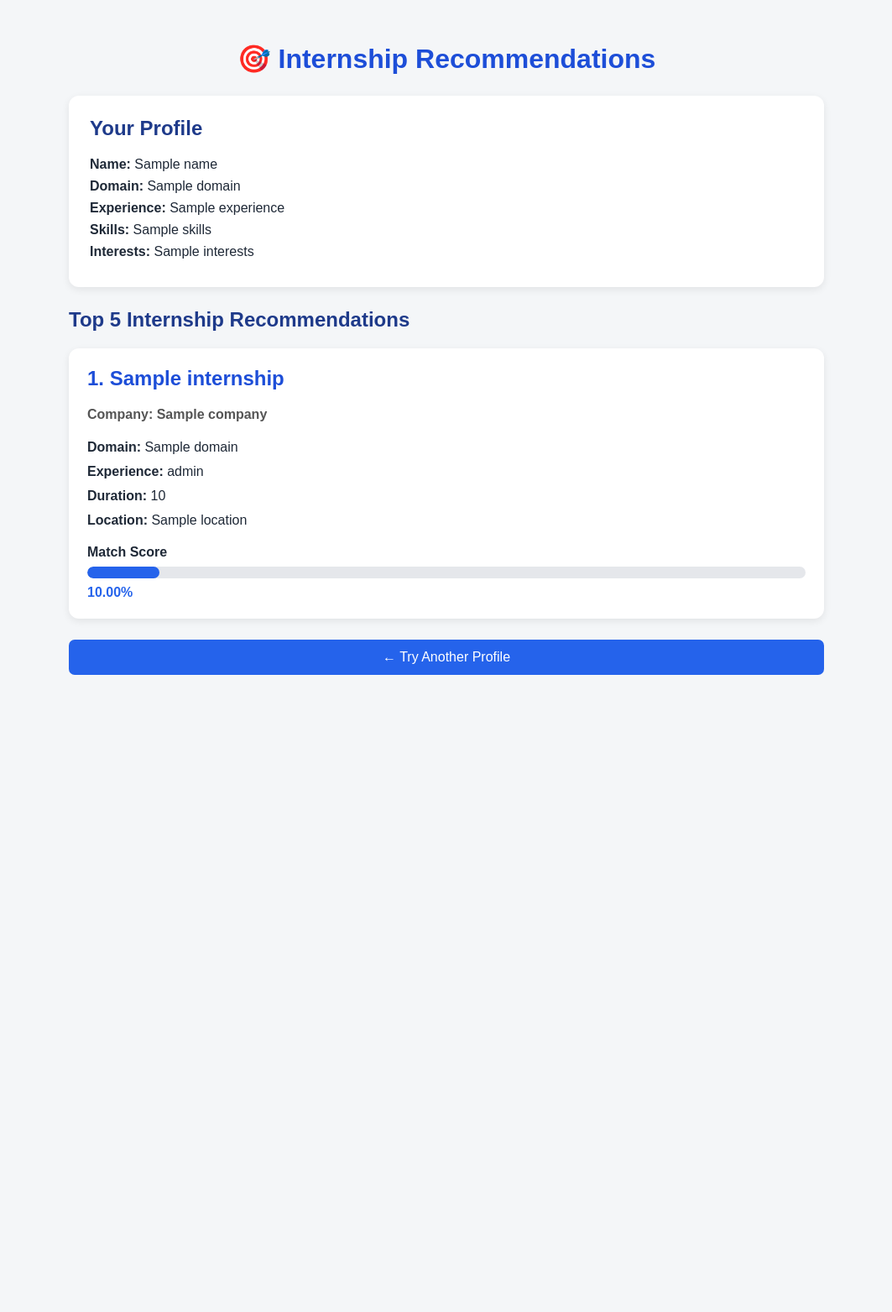
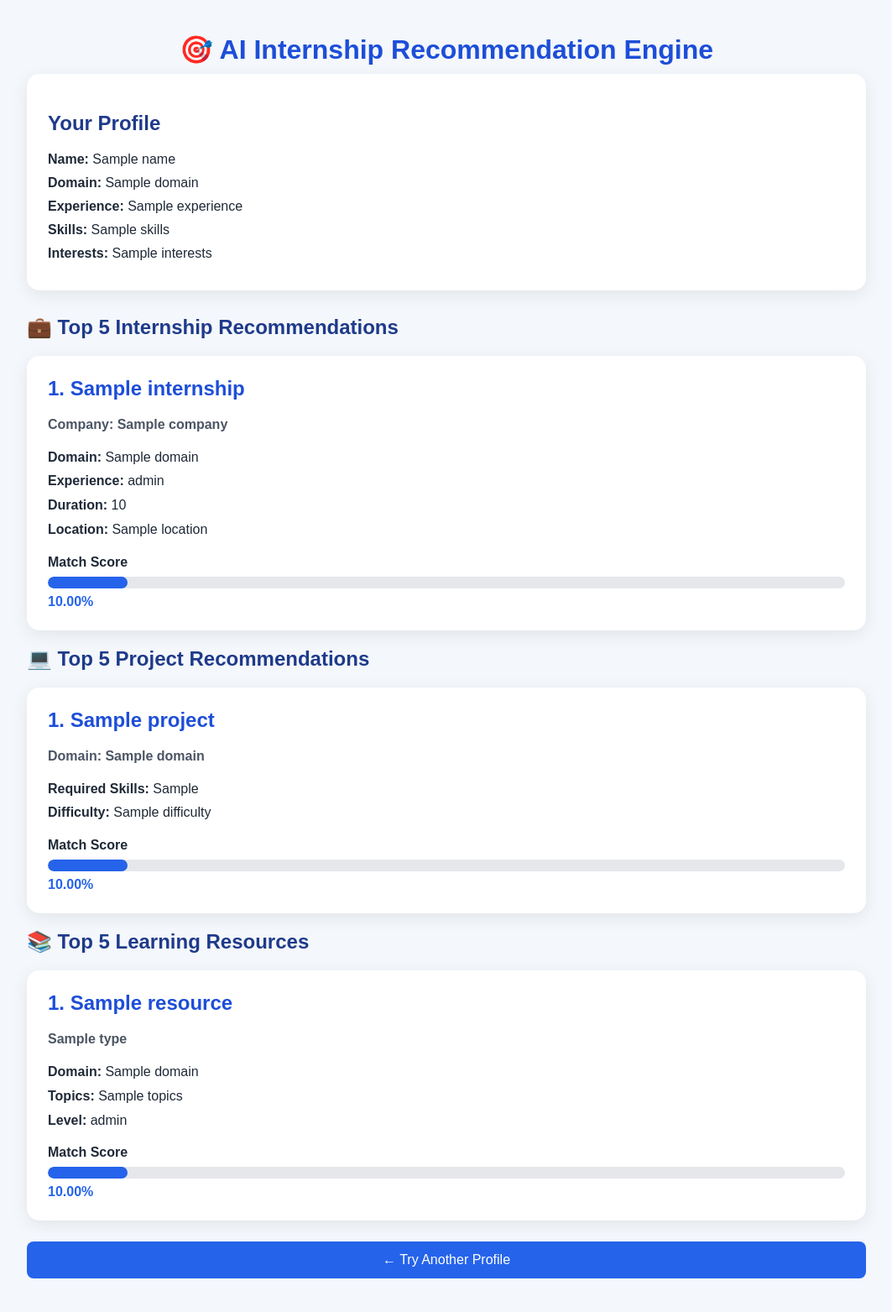
Before and after one commit to Dhanush-dev21/AI_Internship_Recommendation_Engine, a Flask app: template templates/results.html in a window 1280 px wide. Shown: the whole page at 84% size, without its empty margins (108-1171 px from the left). Before the commit the page ends 804 px from the top, so only its background shows below. Run offline with Flask 3, Linux system fonts and the light colour scheme; the template is opened without the code that fills it: most values are stand-ins (such as "Sample title", 1, 10 or a date in 2020).

Commit message:
Add project and learning resource recommendations

```diff
--- a/templates/results.html
+++ b/templates/results.html
@@ -1,113 +1,25 @@
 <!DOCTYPE html>
 <html>
+
 <head>
+
     <title>Internship Recommendations</title>
+
     <link rel="stylesheet"
-      href="{{ url_for('static', filename='style.css') }}">
+          href="{{ url_for('static', filename='style.css') }}">
 
-    <style>
-        body {
-            font-family: Arial, sans-serif;
-            background: #f4f6f8;
-            margin: 0;
-            padding: 30px;
-        }
-
-        .container {
-            max-width: 900px;
-            margin: auto;
-        }
-
-        h1 {
-            text-align: center;
-            margin-bottom: 25px;
-        }
-
-        .profile {
-            background: white;
-            padding: 25px;
-            border-radius: 12px;
-            box-shadow: 0 3px 10px rgba(0,0,0,0.08);
-            margin-bottom: 25px;
-        }
-
-        .profile h2 {
-            margin-top: 0;
-        }
-
-        .profile p {
-            margin: 8px 0;
-        }
-
-        .recommendation {
-            background: white;
-            padding: 22px;
-            margin-bottom: 18px;
-            border-radius: 12px;
-            box-shadow: 0 3px 10px rgba(0,0,0,0.08);
-        }
-
-        .recommendation h2 {
-            margin-top: 0;
-        }
-
-        .company {
-            color: #555;
-            font-weight: bold;
-        }
-
-        .details {
-            margin: 15px 0;
-            line-height: 1.8;
-        }
-
-        .score-label {
-            font-weight: bold;
-        }
-
-        .progress {
-            width: 100%;
-            height: 14px;
-            background: #e5e7eb;
-            border-radius: 10px;
-            overflow: hidden;
-            margin-top: 8px;
-        }
-
-        .progress-bar {
-            height: 100%;
-            background: #2563eb;
-            border-radius: 10px;
-        }
-
-        .score {
-            margin-top: 8px;
-            font-weight: bold;
-            color: #2563eb;
-        }
-
-        .back {
-            display: block;
-            text-align: center;
-            margin-top: 25px;
-            padding: 12px;
-            background: #2563eb;
-            color: white;
-            text-decoration: none;
-            border-radius: 7px;
-        }
-
-        .back:hover {
-            background: #1d4ed8;
-        }
-    </style>
 </head>
 
 <body>
 
 <div class="container">
 
-    <h1>🎯 Internship Recommendations</h1>
+    <h1>🎯 AI Internship Recommendation Engine</h1>
+
+
+    <!-- =====================================================
+         PROFILE
+    ====================================================== -->
 
     <div class="profile">
 
@@ -141,7 +53,11 @@
     </div>
 
 
-    <h2>Top 5 Internship Recommendations</h2>
+    <!-- =====================================================
+         INTERNSHIP RECOMMENDATIONS
+    ====================================================== -->
+
+    <h2>💼 Top 5 Internship Recommendations</h2>
 
 
     {% for internship in recommendations %}
@@ -160,14 +76,17 @@
 
             <strong>Domain:</strong>
             {{ internship.domain }}
+
             <br>
 
             <strong>Experience:</strong>
             {{ internship.experience_level }}
+
             <br>
 
             <strong>Duration:</strong>
             {{ internship.duration }}
+
             <br>
 
             <strong>Location:</strong>
@@ -198,6 +117,123 @@
     {% endfor %}
 
 
+    <!-- =====================================================
+         PROJECT RECOMMENDATIONS
+    ====================================================== -->
+
+    <h2>💻 Top 5 Project Recommendations</h2>
+
+
+    {% for project in project_results %}
+
+    <div class="recommendation">
+
+        <h2>
+            {{ loop.index }}. {{ project.title }}
+        </h2>
+
+        <p class="company">
+            Domain: {{ project.domain }}
+        </p>
+
+        <div class="details">
+
+            <strong>Required Skills:</strong>
+            {{ project.required_skills }}
+
+            <br>
+
+            <strong>Difficulty:</strong>
+            {{ project.difficulty }}
+
+        </div>
+
+
+        <div class="score-label">
+            Match Score
+        </div>
+
+        <div class="progress">
+
+            <div
+                class="progress-bar"
+                style="width: {{ project.score }}%;"
+            ></div>
+
+        </div>
+
+        <div class="score">
+            {{ "%.2f"|format(project.score) }}%
+        </div>
+
+    </div>
+
+    {% endfor %}
+
+
+    <!-- =====================================================
+         LEARNING RESOURCE RECOMMENDATIONS
+    ====================================================== -->
+
+    <h2>📚 Top 5 Learning Resources</h2>
+
+
+    {% for resource in resource_results %}
+
+    <div class="recommendation">
+
+        <h2>
+            {{ loop.index }}. {{ resource.title }}
+        </h2>
+
+        <p class="company">
+            {{ resource.type }}
+        </p>
+
+        <div class="details">
+
+            <strong>Domain:</strong>
+            {{ resource.domain }}
+
+            <br>
+
+            <strong>Topics:</strong>
+            {{ resource.topics }}
+
+            <br>
+
+            <strong>Level:</strong>
+            {{ resource.level }}
+
+        </div>
+
+
+        <div class="score-label">
+            Match Score
+        </div>
+
+        <div class="progress">
+
+            <div
+                class="progress-bar"
+                style="width: {{ resource.score }}%;"
+            ></div>
+
+        </div>
+
+        <div class="score">
+            {{ "%.2f"|format(resource.score) }}%
+        </div>
+
+    </div>
+
+    {% endfor %}
+
+
+    <!-- =====================================================
+         BACK BUTTON
+    ====================================================== -->
+
     <a href="/" class="back">
         ← Try Another Profile
     </a>
@@ -205,4 +241,5 @@
 </div>
 
 </body>
+
 </html>
```
